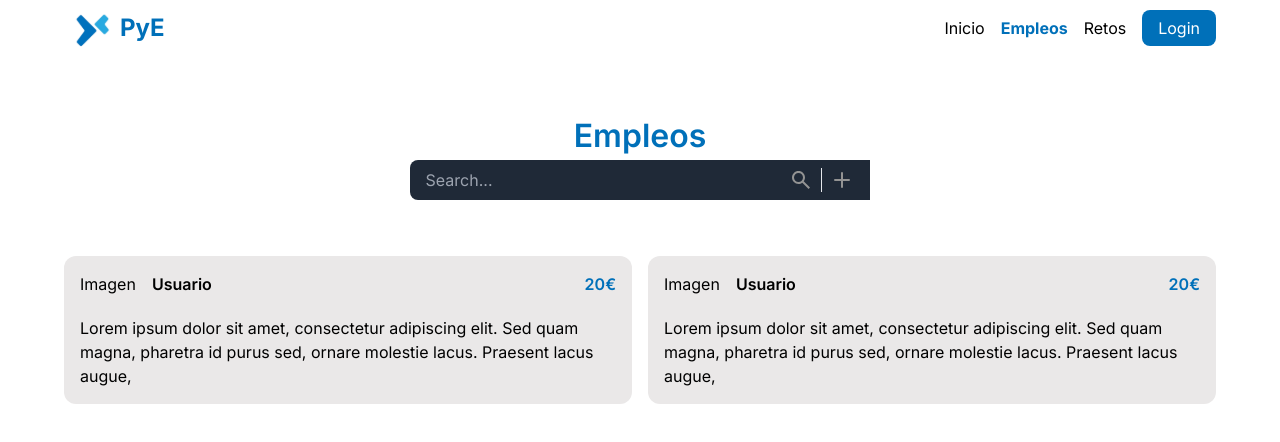
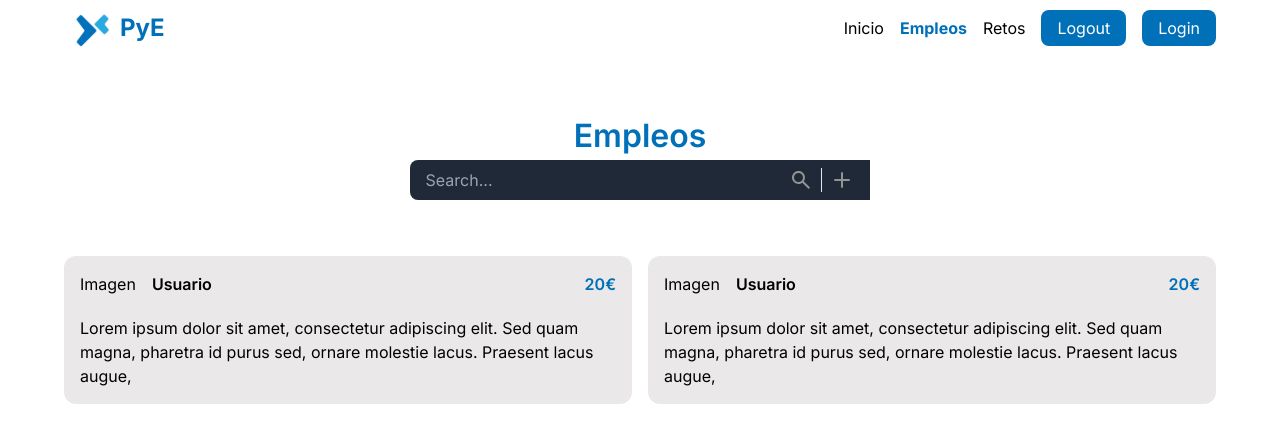
Before and after one commit to Juanies/pye, a Next.js app: page /empleos in a window 1280 px wide. Shown: the top 442 px of the page. Built offline with nearby package versions, Linux system fonts and the light colour scheme; no server answers.

Commit message:
fix image url

```diff
--- a/src/app/api/newjob/route.tsx
+++ b/src/app/api/newjob/route.tsx
@@ -29,6 +29,7 @@ export async function POST(request: { json: () => PromiseLike<{ money: any; jobT
             throw new Error("Usuario no autenticado");
         }
 
+        console.log(session)
         const { money, jobTitle, jobDescription } = await request.json();
 
         if (!money || isNaN(money)) {
@@ -44,9 +45,10 @@ export async function POST(request: { json: () => PromiseLike<{ money: any; jobT
         const userInfo = await getCurrentAuthorizationInfo(session.user.accessToken);
 
         console.log(userInfo)
+        console.log(userInfo.user.username)
         await sql`
-            INSERT INTO oferta (imagen, usuario, pago, descripcion, titulo)
-            VALUES (${session.user.image}, ${session.user.name}, ${money}, ${jobDescription}, ${jobTitle})
+            INSERT INTO oferta (identify, imagen, usuario, pago, descripcion, titulo)
+            VALUES ( ${userInfo.user.id} , ${session.user.image}, ${userInfo.user.username}, ${money}, ${jobDescription}, ${jobTitle})
         `;
 
         return NextResponse.json({ success: true });
--- a/src/app/components/Menu.tsx
+++ b/src/app/components/Menu.tsx
@@ -8,15 +8,7 @@ export default function Menu() {
   const [session, setSession] = useState<JsonObject | null>(null); // Define the type explicitly
   const pathName = usePathname();
 
-  useEffect(() => {
-    async function fetchAuth() {
-      const ses = await auth(); // Assuming Session is the correct type
-      if (ses) {
-        setSession(ses);
-      }
-    }
-    fetchAuth();
-  }, []);
+
 
   const menu = [
     { name: "Inicio", link: "/" },
@@ -38,16 +30,13 @@ export default function Menu() {
           </li>
         ))}
 
-        {session ? (
           <li>
             <a className="text-[#fff] px-4 bg-[#0070B9] block py-[0.4em] rounded-lg" href="/sign-up">Logout</a>
           </li>
-        ) : (
           <li>
             <a className="text-[#fff] px-4 bg-[#0070B9] block py-[0.4em] rounded-lg" href="/sign-up">Login</a>
           </li>
-        )}
-      </ul>
+          </ul>
     </nav>
   );
 }
--- a/src/app/utils/userInfo.tsx
+++ b/src/app/utils/userInfo.tsx
@@ -14,7 +14,7 @@ export async function getSessionData() {
 export async function getUserName() {
   const session = await auth();
   if (session) {
-    console.log(session?.user?.name)
+    console.log(session )
     return session?.user?.name;
 
   }
--- a/src/auth/auth.tsx
+++ b/src/auth/auth.tsx
@@ -24,15 +24,13 @@ token.accessToken = account.access_token;
       if (profile) {
         token.name = profile.name;
         token.email = profile.email;
-token.image = "https://cdn.discordapp.com/avatars/${profile.id}/${profile.avatar}.png";
       }
       return token;
     },
     async session({ session, token }) {
       if (token) {
-session.user.name = token;
+        session.user.name = token.name;
         session.user.email = token.email;
-session.user.image = token.image;
         session.user.accessToken = token.accessToken;
       }
       return session;
```
Lines whose indentation alone changed are shown as unchanged.
